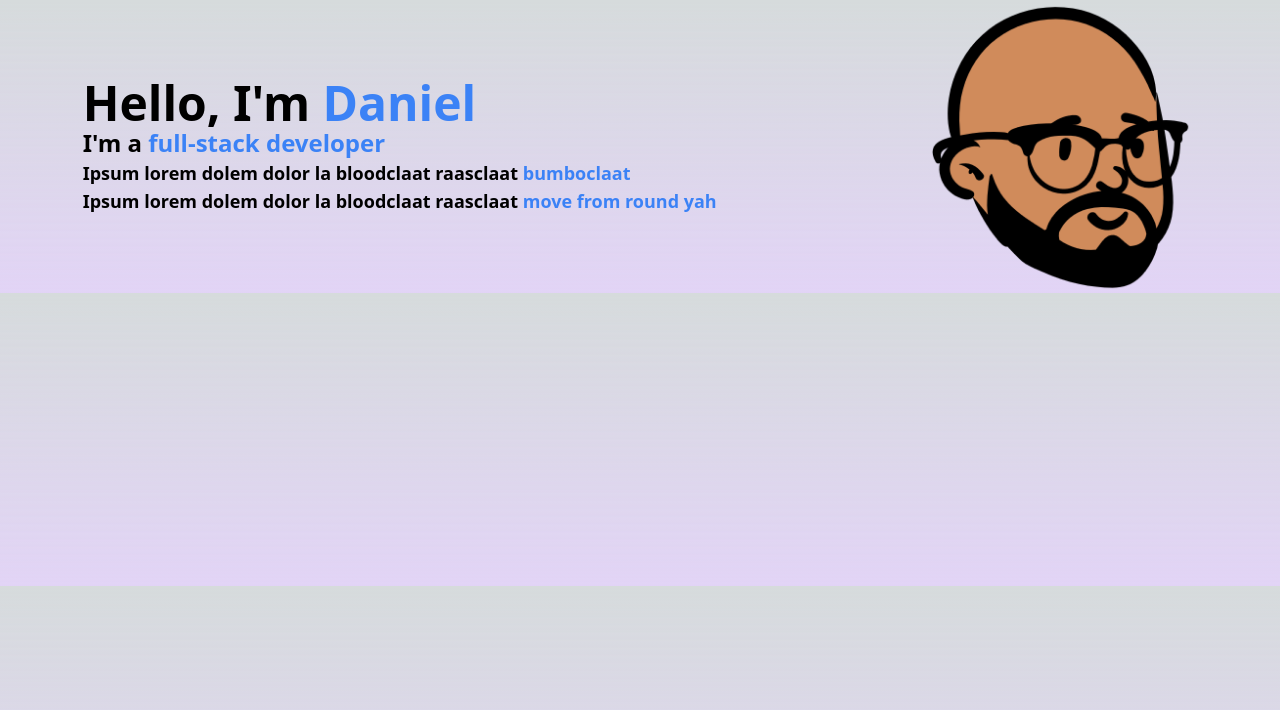
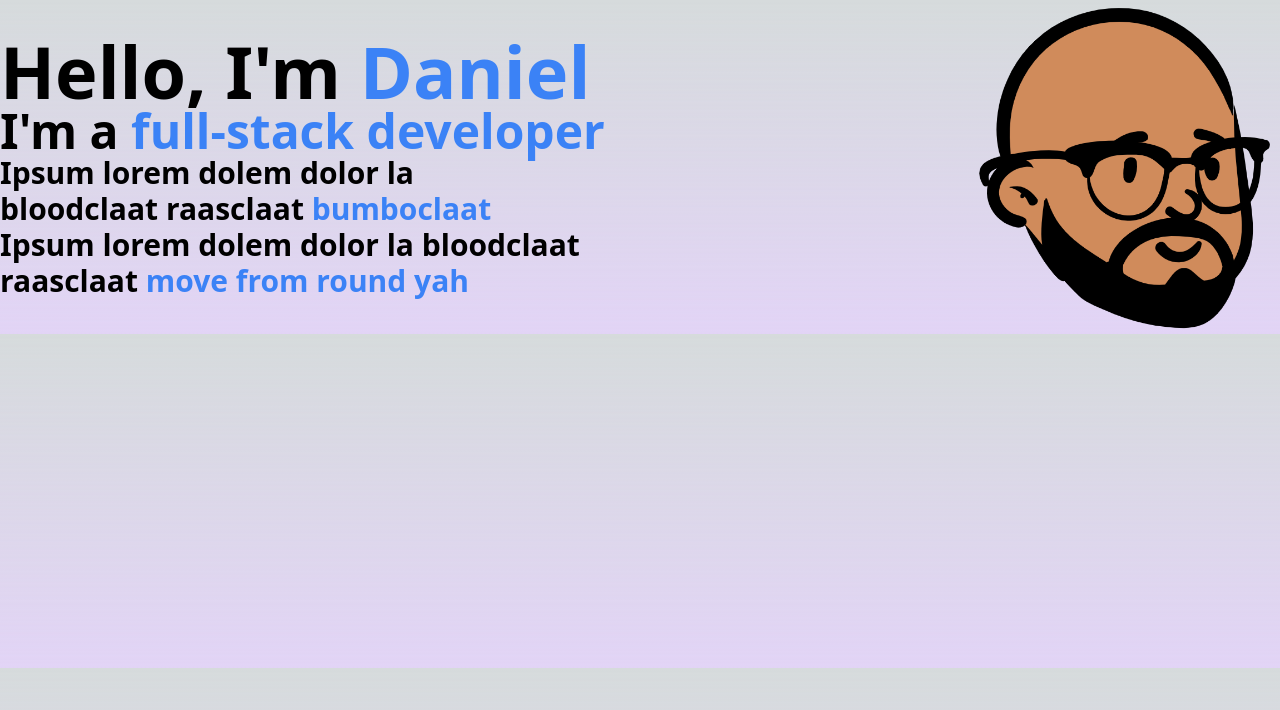
Before and after one commit to dannygorgon/portfolio-2024, a Next.js app: page /hero in a window 1280 px wide. Shown: the top 710 px of the page. Built offline with nearby package versions, Linux system fonts and the light colour scheme.

Commit message:
add expo image. fix alignment issues

```diff
--- a/src/app/components/Nav.tsx
+++ b/src/app/components/Nav.tsx
@@ -7,19 +7,19 @@ const Nav = () => {
   const [isOpen, setIsOpen] = useState(false);
 
   return (
-    <nav className="flex items-center justify-between pt-8 pb-8">
+    <nav className="flex items-start justify-between pt-8 pb-8 lg:pt-16 lg:pb-16 xl:pt-24 xl:pb-24 2xl:pt-32 2xl:pb-32">
       <Link href="/"><span className="mx-2"></span></Link>
       <div className="sm:hidden">
         <button onClick={() => setIsOpen(!isOpen)} className="outline-none">
-          <svg className="w-6 h-6" fill="none" stroke="currentColor" viewBox="0 0 24 24" xmlns="http://www.w3.org/2000/svg">
+          <svg className="w-6 h-6 lg:w-8 lg:h-8 xl:w-10 xl:h-10 2xl:w-12 2xl:h-12" fill="none" stroke="currentColor" viewBox="0 0 24 24" xmlns="http://www.w3.org/2000/svg">
             <path strokeLinecap="round" strokeLinejoin="round" strokeWidth={2} d="M4 6h16M4 12h16M4 18h16" />
           </svg>
         </button>
       </div>
       <div className={`${isOpen ? 'block' : 'hidden'} sm:flex`}>
-        <Link href="/about"><span className="mx-2 hover:text-blue-500 text-xl" >About</span></Link>
-        <Link href="/projects"><span className="mx-2 hover:text-blue-500  text-xl">Projects</span></Link>
-        <Link href="/contact"><span className="mx-2 hover:text-blue-500 text-xl">Contact</span></Link>
+        <Link href="/about"><span className="mx-2 hover:text-blue-500 text-xl lg:text-2xl xl:text-3xl 2xl:text-4xl">About</span></Link>
+        <Link href="/projects"><span className="mx-2 hover:text-blue-500 text-xl lg:text-2xl xl:text-3xl 2xl:text-4xl">Projects</span></Link>
+        <Link href="/contact"><span className="mx-2 hover:text-blue-500 text-xl lg:text-2xl xl:text-3xl 2xl:text-4xl">Contact</span></Link>
       </div>
     </nav>
   );
--- a/src/app/hero/page.tsx
+++ b/src/app/hero/page.tsx
@@ -3,18 +3,21 @@ import Image from "next/image";
 
 const Hero = () => {
   return (
-    <section className="flex flex-col sm:flex-row items-center justify-evenly w-full mx-auto max-w-screen-xl space-x-8 sm:space-x-16 lg:space-x-32">
+    <section className="flex flex-col sm:flex-row items-center justify-center w-full mx-auto max-w-screen-xl space-x-4 sm:space-x-8 lg:space-x-16 xl:space-x-32 2xl:space-x-64">
       <div className="text-left">
-        <h1 className="text-3xl xs:text-4xl sm:text-5xl font-bold text-balance">Hello, I&apos;m <span className="text-blue-500">Daniel</span></h1>
-
-        <p className="text-xl xs:text-2xl font-bold text-balance">I&apos;m a <span className="text-blue-500">full-stack developer</span></p>
-        <p className="text-xl xs:text-lg font-bold text-balance">Ipsum lorem dolem dolor la bloodclaat raasclaat  <span className="text-blue-500">bumboclaat</span></p>
-        <p className="text-xl xs:text-lg font-bold text-balance">Ipsum lorem dolem dolor la bloodclaat raasclaat  <span className="text-blue-500">move from round yah</span></p>
-
+        <h1 className="text-3xl xs:text-4xl sm:text-5xl lg:text-6xl xl:text-7xl 2xl:text-8xl font-bold text-balance">Hello, I&apos;m <span className="text-blue-500">Daniel</span></h1>
+        <p className="text-xl xs:text-2xl sm:text-3xl lg:text-4xl xl:text-5xl 2xl:text-6xl font-bold text-balance">I&apos;m a <span className="text-blue-500">full-stack developer</span></p>
+        <p className="text-xl xs:text-lg sm:text-xl lg:text-2xl xl:text-3xl 2xl:text-4xl font-bold text-balance">Ipsum lorem dolem dolor la bloodclaat raasclaat  <span className="text-blue-500">bumboclaat</span></p>
+        <p className="text-xl xs:text-lg sm:text-xl lg:text-2xl xl:text-3xl 2xl:text-4xl font-bold text-balance">Ipsum lorem dolem dolor la bloodclaat raasclaat  <span className="text-blue-500">move from round yah</span></p>
       </div>
-      <div className="flex items-center mx-auto">
-        <Image  src="/me.png" alt="Hero" width={270} height={277}  />
-      </div>
+      <div className="flex items-start">
+      <Image
+  src="/me.png"
+  alt="Hero"
+  width={170}
+  height={177}
+  className="transition-all duration-500 ease-in-out transform xl:w-96 2xl:w-128"
+/>      </div>
     </section>
   );
 };
--- a/src/app/layout/Layout.tsx
+++ b/src/app/layout/Layout.tsx
@@ -3,7 +3,7 @@ import Nav from "../components/Nav";
 export default function Layout({ children }: { children: React.ReactNode }) {
   return (
     <>
-      <header className="w-full mx-auto max-w-screen-xl px-8 sm:px-16 lg:px-32">
+      <header className="w-full mx-auto max-w-screen-xl px-8 sm:px-16">
         <Nav />
       </header>
       <main className="flex min-h-screen flex-col items-center justify-between p-8">
```
Also changed, not shown: src/app/techstack/page.tsx (+39 -18 lines), public/expo_icon_132404.png (added).
